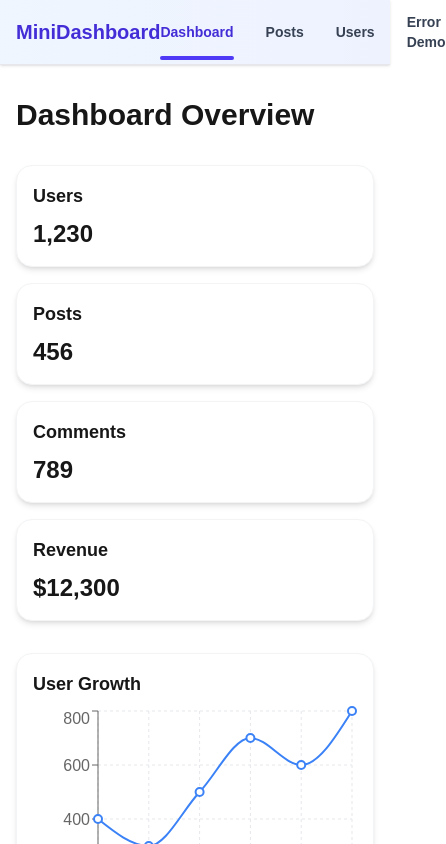
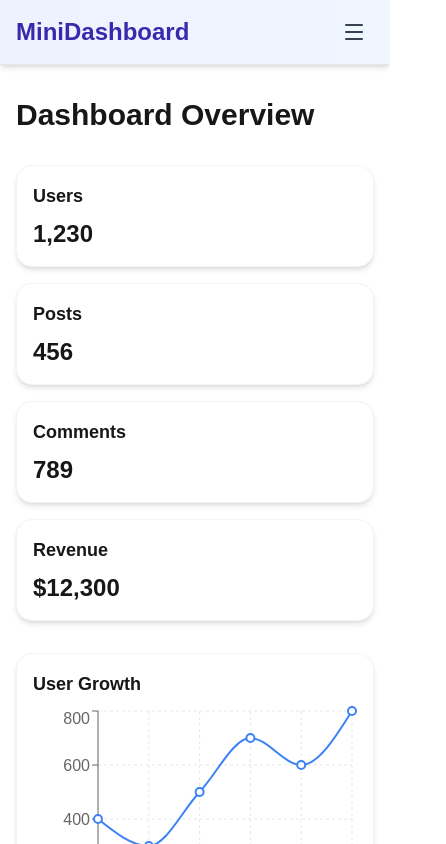
Before and after one commit to abdullaalfahad/mini-dashboard, a Next.js app: page / in a window 390 px wide. Shown: the top 844 px of the page, 446 px wide, since content can reach past the window. Built offline with nearby package versions, Linux system fonts and the light colour scheme.

Commit message:
feat: responsive navbar and added mobile menu

```diff
--- a/components/common/navbar.tsx
+++ b/components/common/navbar.tsx
@@ -1,8 +1,10 @@
 "use client";
 
 import { motion } from "framer-motion";
+import { Menu, X } from "lucide-react";
 import Link from "next/link";
 import { usePathname } from "next/navigation";
+import { useState } from "react";
 import { cn } from "@/lib/utils";
 
 const links = [
@@ -14,18 +16,20 @@
 
 export function Navbar() {
   const pathname = usePathname();
+  const [isMobileMenuOpen, setIsMobileMenuOpen] = useState(false);
 
   return (
-    <nav className="w-full bg-gradient-to-r from-blue-50 to-indigo-50 border-b border-gray-200 shadow-sm">
-      <div className="max-w-6xl mx-auto px-4 flex items-center justify-between h-16">
+    <nav className="w-full bg-gradient-to-r from-indigo-50 to-blue-50 border-b border-gray-200 shadow-md">
+      <div className="py-8 px-4 max-w-6xl mx-auto flex items-center justify-between h-16">
         <Link
-          className="font-extrabold text-xl text-indigo-700 hover:text-indigo-900 transition-colors duration-200"
+          className="font-extrabold text-2xl text-indigo-800 hover:text-indigo-900 transition-colors duration-200"
           href="/"
         >
           MiniDashboard
         </Link>
 
-        <div className="flex space-x-8">
+        {/* Desktop Menu */}
+        <div className="hidden md:flex space-x-8">
           {links.map((link) => {
             const isActive = pathname === link.href;
             return (
@@ -52,7 +56,48 @@
             );
           })}
         </div>
+
+        {/* Mobile Menu Button */}
+        <button
+          className="md:hidden p-2 text-gray-700 hover:text-indigo-600"
+          onClick={() => setIsMobileMenuOpen(!isMobileMenuOpen)}
+          type="button"
+        >
+          {isMobileMenuOpen ? <X size={24} /> : <Menu size={24} />}
+        </button>
       </div>
+
+      {/* Mobile Menu */}
+      {isMobileMenuOpen && (
+        <motion.div
+          animate={{ opacity: 1, height: "auto" }}
+          className="md:hidden bg-white border-t border-gray-200"
+          exit={{ opacity: 0, height: 0 }}
+          initial={{ opacity: 0, height: 0 }}
+          transition={{ duration: 0.3 }}
+        >
+          <div className="max-w-7xl mx-auto px-4 sm:px-6 lg:px-8 py-4 flex flex-col space-y-4">
+            {links.map((link) => {
+              const isActive = pathname === link.href;
+              return (
+                <Link
+                  className={cn(
+                    "text-sm font-semibold transition-colors duration-200",
+                    isActive
+                      ? "text-indigo-700"
+                      : "text-gray-700 hover:text-indigo-600"
+                  )}
+                  href={link.href}
+                  key={link.href}
+                  onClick={() => setIsMobileMenuOpen(false)}
+                >
+                  {link.label}
+                </Link>
+              );
+            })}
+          </div>
+        </motion.div>
+      )}
     </nav>
   );
 }
--- a/package.json
+++ b/package.json
@@ -12,6 +12,7 @@
   "dependencies": {
     "clsx": "^2.1.1",
     "framer-motion": "^12.23.13",
+    "lucide-react": "^0.544.0",
     "next": "15.5.3",
     "react": "19.1.0",
     "react-dom": "19.1.0",
```
Also changed, not shown: 1 other file (tests, documents, lock files or other folders).
